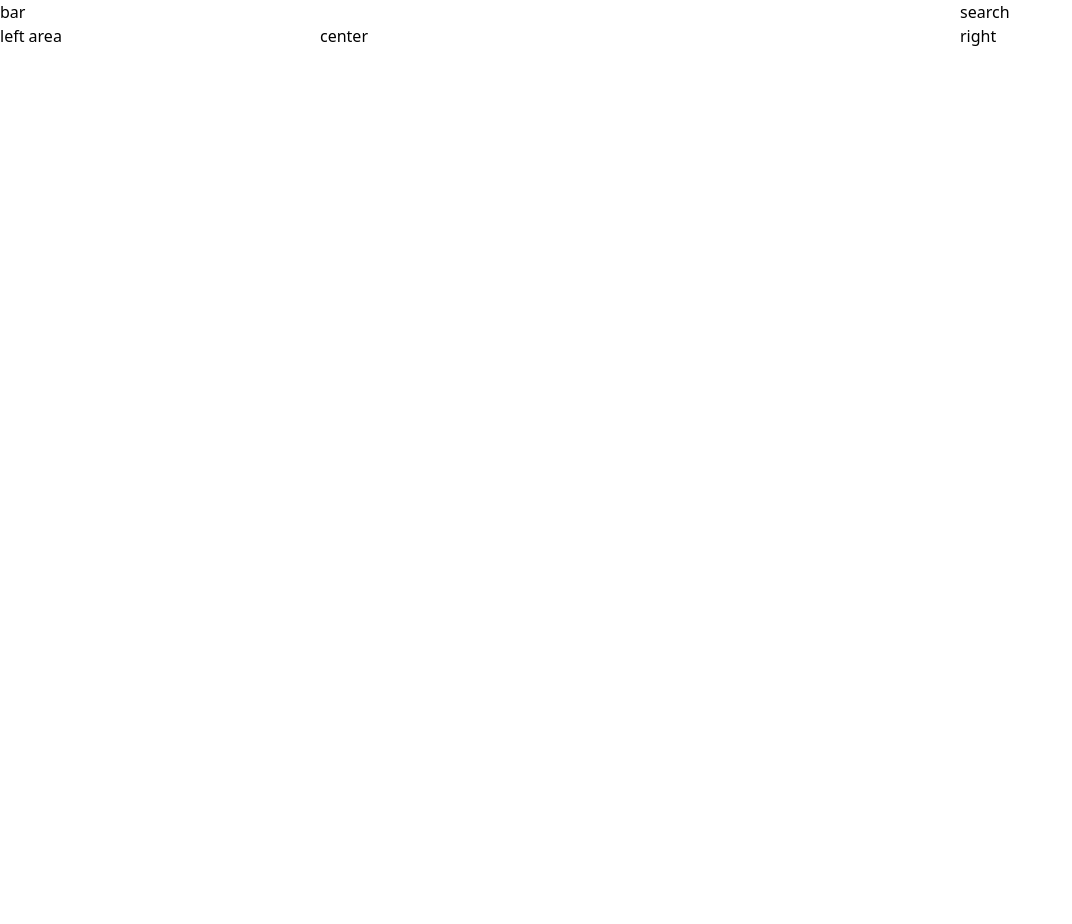
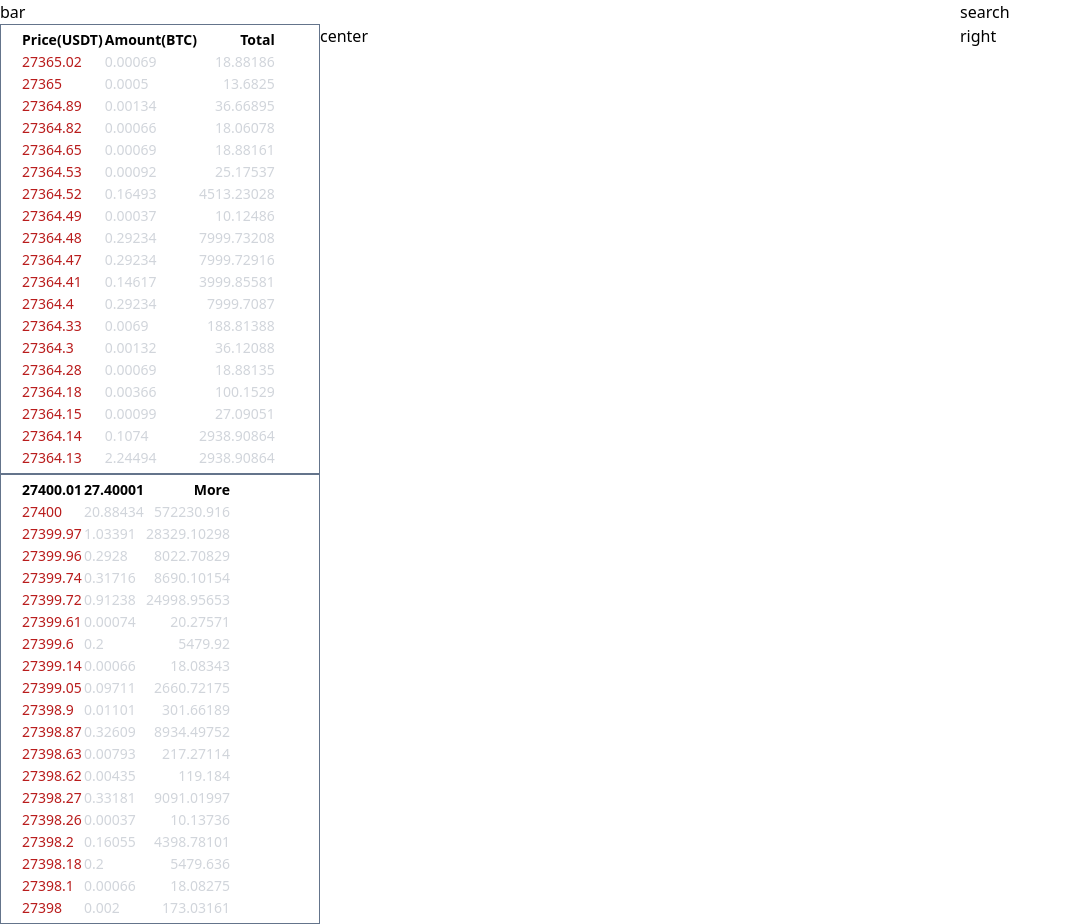
Before and after one commit to abdallhsamy/trading, a Vue app: page / in a window 1280 px wide. Shown: the whole page, without its empty margins (0-1072 px from the left). Before the commit the page ends 800 px from the top, so only its background shows below. Built offline with nearby package versions, Linux system fonts and the light colour scheme.

Commit message:
add order book

```diff
--- a/src/App.vue
+++ b/src/App.vue
@@ -1,15 +1,9 @@
 <script setup>
-import HelloWorld from './components/HelloWorld.vue'
+import OrderBook from './components/OrderBook.vue'
 </script>
 
 <template>
-  <div>
-    <!-- <a href="https://vitejs.dev" target="_blank">
-      <img src="/vite.svg" class="logo" alt="Vite logo" />
-    </a>
-    <a href="https://vuejs.org/" target="_blank">
-      <img src="./assets/vue.svg" class="logo vue" alt="Vue logo" />
-    </a> -->
+  <div class="dark:bg-slate-800 dark:text-white">
 
     <div class="grid grid-cols-12">
       <!-- bars -->
@@ -19,7 +13,9 @@ import HelloWorld from './components/HelloWorld.vue'
       </div>
 
       <!-- left area  -->
-      <div class="col-span-3">left area</div>
+      <div class="col-span-3 ">
+      <OrderBook/>
+      </div>
 
       <!-- center area  -->
       <div class="col-span-6">center</div>
--- /dev/null
+++ b/src/components/OrderBook.vue
@@ -0,0 +1,257 @@
+
+<template>
+<div class="text-sm">
+
+    <div class="border border-slate-500">
+        <table class="table-auto mx-5 my-1">
+            <thead>
+            <tr>
+                <th>Price(USDT)</th>
+                <th>Amount(BTC)</th>
+                <th class="text-right">Total</th>
+            </tr>
+            </thead>
+            <tbody>
+            <tr v-for="item in sellItems">
+                <td class="text-red-700">{{ item.price }}</td>
+                <td class="text-gray-300">{{ item.amount }}</td>
+                <td class="text-gray-300 text-right">{{ item.total }}</td>
+            </tr>
+            </tbody>
+        </table>
+    </div>
+
+    <div class="border border-slate-500	 ">
+    <table class="table-auto mx-5 my-1">
+        <thead>
+        <tr>
+            <th >27400.01</th>
+            <th>27.40001</th>
+            <th class="text-right">More</th>
+        </tr>
+        </thead>
+        <tbody>
+        <tr v-for="item in buyItems">
+            <td class="col text-red-700">{{ item.price }}</td>
+            <td class="col text-gray-300">{{ item.amount }}</td>
+            <td class="col text-gray-300 text-right">{{ item.total }}</td>
+        </tr>
+        </tbody>
+    </table>
+
+    </div>
+</div>
+</template>
+
+<script setup>
+import { ref } from 'vue'
+
+defineProps({
+  msg: String,
+})
+
+const count = ref(0)
+
+const sellItems = ref([
+  {
+    "price": 27365.02,
+    "amount": 0.00069,
+    "total": 18.88186
+  },
+  {
+    "price": 27365.00,
+    "amount": 0.00050,
+    "total": 13.68250
+  },
+  {
+    "price": 27364.89,
+    "amount": 0.00134,
+    "total": 36.66895
+  },
+  {
+    "price": 27364.82,
+    "amount": 0.00066,
+    "total": 18.06078
+  },
+  {
+    "price": 27364.65,
+    "amount": 0.00069,
+    "total": 18.88161
+  },
+  {
+    "price": 27364.53,
+    "amount": 0.00092,
+    "total": 25.17537
+  },
+  {
+    "price": 27364.52,
+    "amount": 0.16493,
+    "total": 4513.23028
+  },
+  {
+    "price": 27364.49,
+    "amount": 0.00037,
+    "total": 10.12486
+  },
+  {
+    "price": 27364.48,
+    "amount": 0.29234,
+    "total": 7999.73208
+  },
+  {
+    "price": 27364.47,
+    "amount": 0.29234,
+    "total": 7999.72916
+  },
+  {
+    "price": 27364.41,
+    "amount": 0.14617,
+    "total": 3999.85581
+  },
+  {
+    "price": 27364.40,
+    "amount": 0.29234,
+    "total": 7999.70870
+  },
+  {
+    "price": 27364.33,
+    "amount": 0.00690,
+    "total": 188.81388
+  },
+  {
+    "price": 27364.30,
+    "amount": 0.00132,
+    "total": 36.12088
+  },
+  {
+    "price": 27364.28,
+    "amount": 0.00069,
+    "total": 18.88135
+  },
+  {
+    "price": 27364.18,
+    "amount": 0.00366,
+    "total": 100.15290
+  },
+  {
+    "price": 27364.15,
+    "amount": 0.00099,
+    "total": 27.09051
+  },
+  {
+    "price": 27364.14,
+    "amount": 0.10740,
+    "total": 2938.90864
+  },
+  {
+    "price": 27364.13,
+    "amount": 2.24494,
+    "total": 2938.90864
+  }
+]
+)
+
+const buyItems = ref([
+        {
+            "price": 27400.00,
+            "amount": 20.88434,
+            "total": 572230.91600
+        },
+        {
+            "price": 27399.97,
+            "amount": 1.03391,
+            "total": 28329.10298
+        },
+        {
+            "price": 27399.96,
+            "amount": 0.29280,
+            "total": 8022.70829
+        },
+        {
+            "price": 27399.74,
+            "amount": 0.31716,
+            "total": 8690.10154
+        },
+        {
+            "price": 27399.72,
+            "amount": 0.91238,
+            "total": 24998.95653
+        },
+        {
+            "price": 27399.61,
+            "amount": 0.00074,
+            "total": 20.27571
+        },
+        {
+            "price": 27399.60,
+            "amount": 0.20000,
+            "total": 5479.92000
+        },
+        {
+            "price": 27399.14,
+            "amount": 0.00066,
+            "total": 18.08343
+        },
+        {
+            "price": 27399.05,
+            "amount": 0.09711,
+            "total": 2660.72175
+        },
+        {
+            "price": 27398.90,
+            "amount": 0.01101,
+            "total": 301.66189
+        },
+        {
+            "price": 27398.87,
+            "amount": 0.32609,
+            "total": 8934.49752
+        },
+        {
+            "price": 27398.63,
+            "amount": 0.00793,
+            "total": 217.27114
+        },
+        {
+            "price": 27398.62,
+            "amount": 0.00435,
+            "total": 119.18400
+        },
+        {
+            "price": 27398.27,
+            "amount": 0.33181,
+            "total": 9091.01997
+        },
+        {
+            "price": 27398.26,
+            "amount": 0.00037,
+            "total": 10.13736
+        },
+        {
+            "price": 27398.20,
+            "amount": 0.16055,
+            "total": 4398.78101
+        },
+        {
+            "price": 27398.18,
+            "amount": 0.20000,
+            "total": 5479.63600
+        },
+        {
+            "price": 27398.10,
+            "amount": 0.00066,
+            "total": 18.08275
+        },
+        {
+            "price": 27398.00,
+            "amount": 0.00200,
+            "total": 173.03161
+        }
+    ]
+)
+
+</script>
+
+
+<style scoped>
+</style>
```
